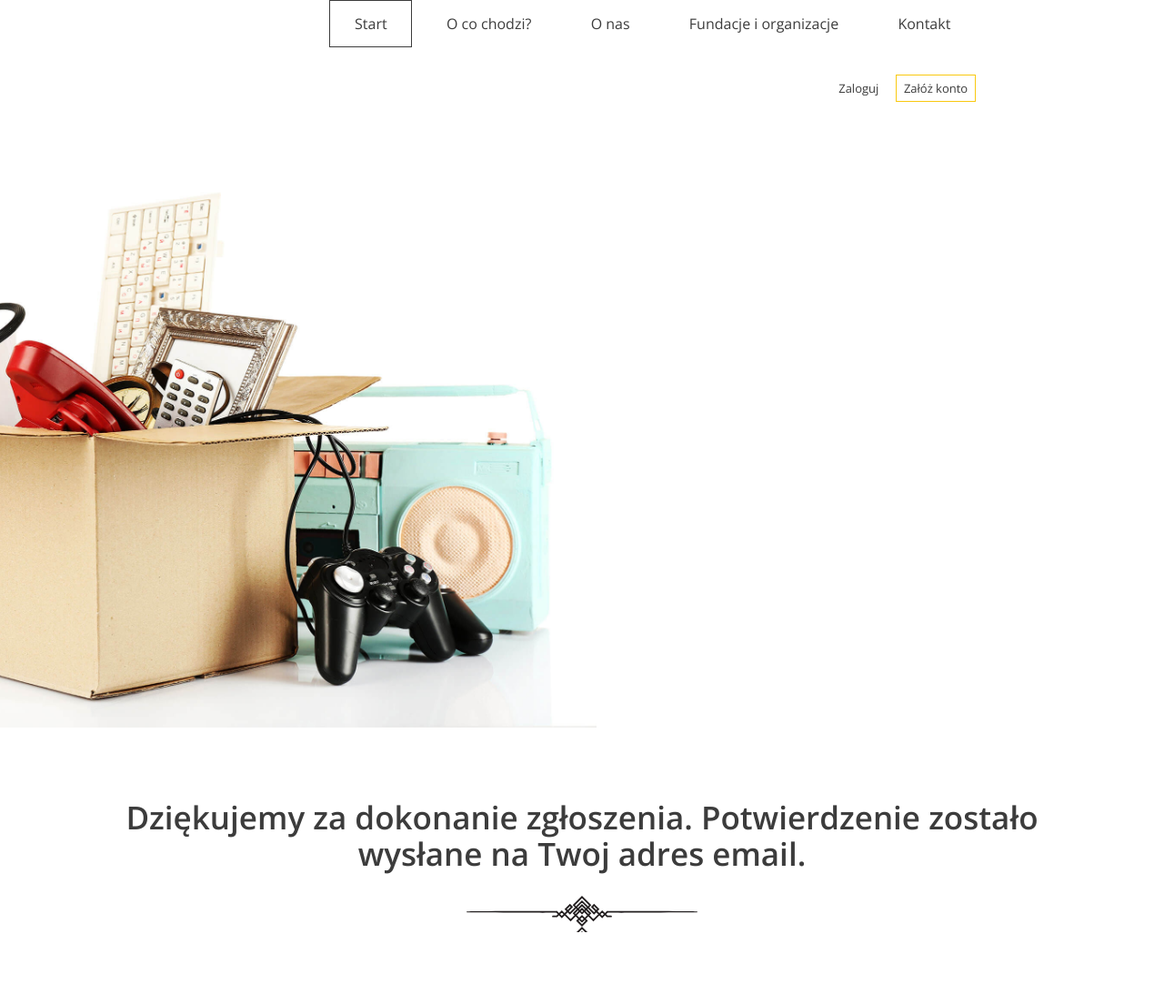
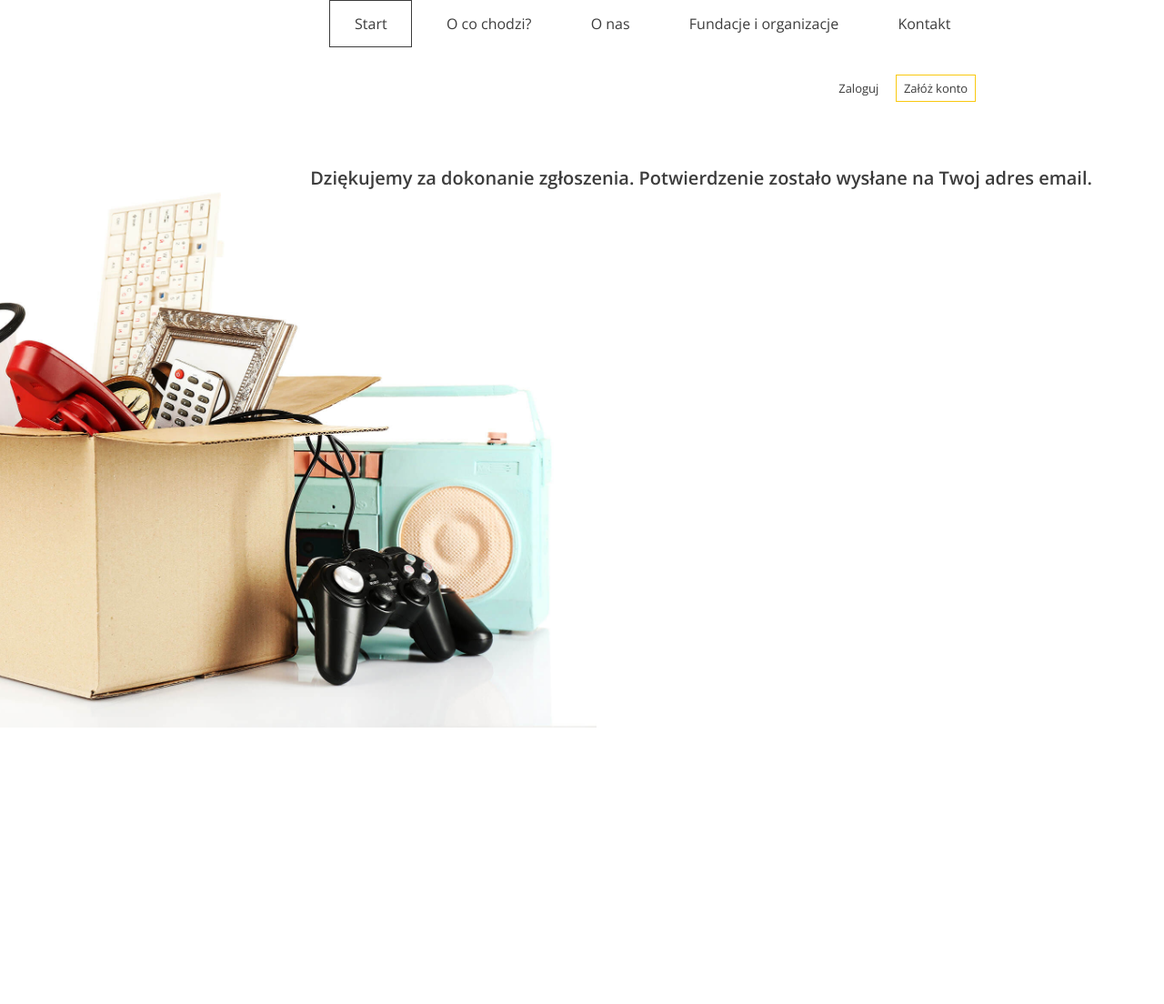
Before and after one commit to pchroscicki/Leave_it_in_the_right_hands, a Django app: template templates/form-confirmation.html in a window 1280 px wide. Shown: the whole page at 91% size. After the commit the page ends 800 px from the top, so only its background shows below. Run offline with Django 4.2, Linux system fonts and the light colour scheme; the template is opened without the code that fills it, so the values that code supplies are empty; parts of the project's set-up code (start-up, migrations or seed data) failed here and were passed over.

Commit message:
correct format

```diff
--- a/templates/form-confirmation.html
+++ b/templates/form-confirmation.html
@@ -1,12 +1,12 @@
 {% extends 'base.html' %}
 {% block template %}
+
+        <section id="confirmation" class="login-page">
+          <div class="slogan container container--90">
+              <h1>
+                Dziękujemy za dokonanie zgłoszenia. Potwierdzenie zostało wysłane na Twoj adres email.
+              </h1>
+          </div>
+        </section>
     </header>
-
-    <section id="confirmation" class="login-page">
-      <div class="slogan container container--90">
-          <h2>
-            Dziękujemy za dokonanie zgłoszenia. Potwierdzenie zostało wysłane na Twoj adres email.
-          </h2>
-      </div>
-    </section>
 {% endblock %}
```
